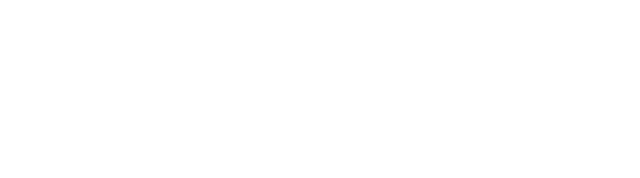
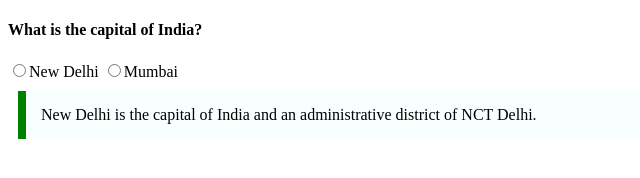
Before and after one commit to acciojob/trivia-ansh-mishra1, a website: page main.html in a window 1280 px wide. Shown: the whole page, without its empty margins (0-640 px from the left). Drawn offline with Linux system fonts and the light colour scheme.

Commit message:
created a submission

```diff
--- a/main.html
+++ b/main.html
@@ -10,7 +10,11 @@
 	<!-- the entire body must be written by student -->
     <script type="text/javascript" src="./script.js">
 </script>
+	<h4>What is the capital of India?</h4>
+	<input type="radio" id='capital'>New Delhi
+	<input type='radio' id='capital'>Mumbai
 
+	<blockquote>New Delhi is the capital of India and an administrative district of NCT Delhi.</blockquote>
 </body>
 
 </html>
--- a/styles.css
+++ b/styles.css
@@ -1,2 +1,9 @@
 
 /* Your CSS Code here. */
+blockquote{
+	max-width: 600px;
+	margin: 10px;
+	padding: 15px;
+	border-left: 8px solid green;
+	background-color:  #f8fffe;
+}
```
